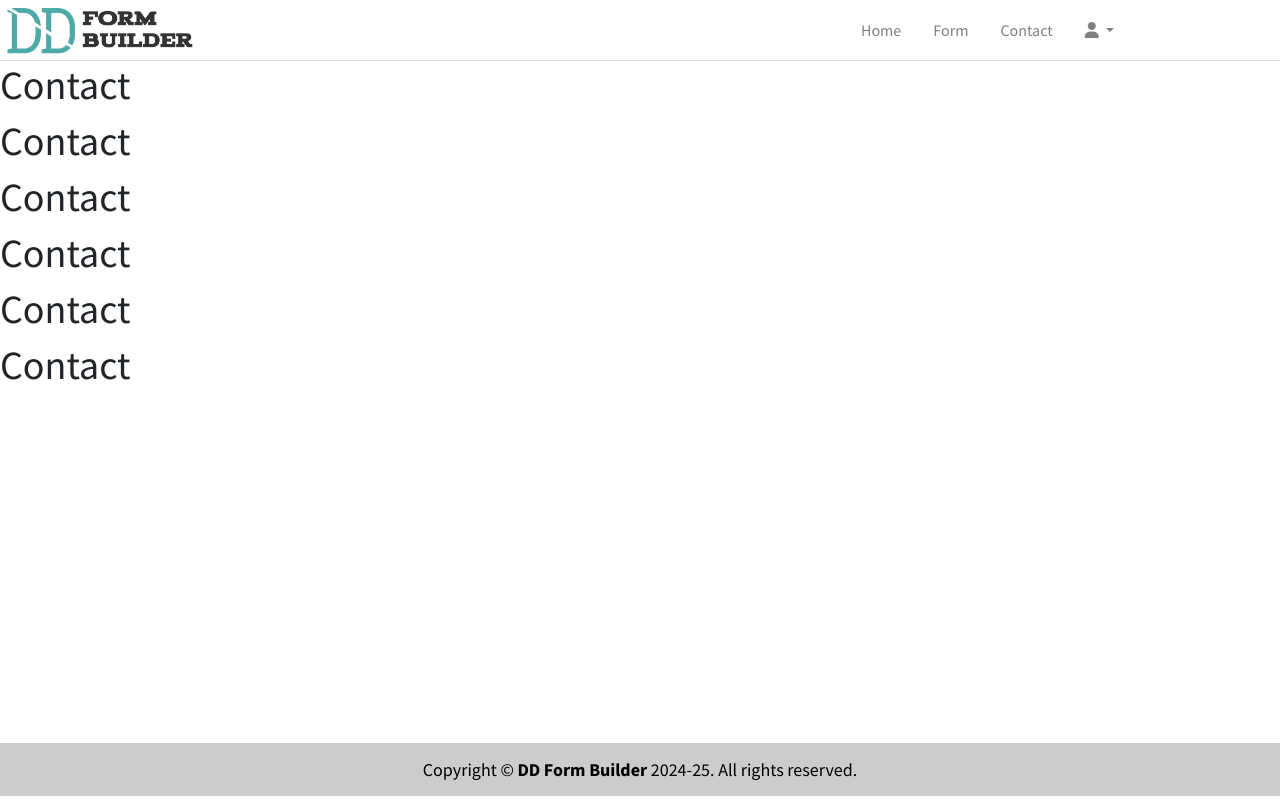
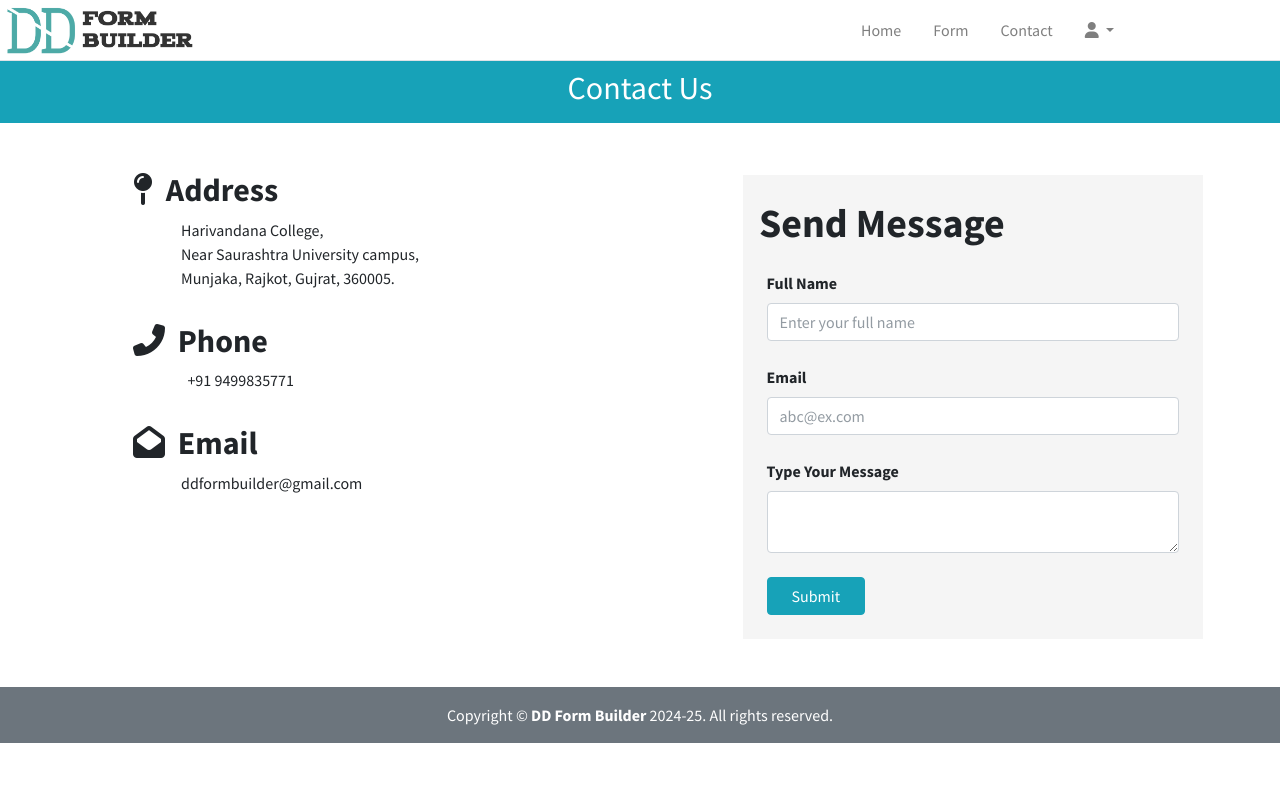
Before and after one commit to Darshil122/DD_FORM_BUILDER, a PHP site: page /contact.php in a window 1280 px wide. Run offline with PHP 8.4, Linux system fonts and the light colour scheme; a user stored in the database is signed in; some libraries are stand-ins or nearby versions.

Commit message:
Update file

```diff
--- a/form_builder/Include/header.php
+++ b/form_builder/Include/header.php
@@ -6,7 +6,7 @@
         header("Location: login.php");
     }
 ?>
-<nav class="main-header navbar navbar-expand navbar-white navbar-light p-0" style="margin-left:0px;">
+
     <a href="./index.php">
         <img src="dist/img/logo.png" alt="FormBuilder" height="60px" width="200px">
     </a>
@@ -45,4 +45,3 @@
             </ul>
         </li>
     </ul>
-</nav>
--- a/form_builder/contact.php
+++ b/form_builder/contact.php
@@ -10,41 +10,82 @@
     <title>Contact</title>
 </head>
 
-<body class="hold-transition layout-fixed">
+<body>
     <div class="wrapper">
         <!-- header -->
-        <?php include "./Include/header.php"; ?>
-        <div class="">
-            <section class="content">
+        <nav class="main-header navbar navbar-expand navbar-white navbar-light p-0 ml-0">
+            <?php include "./Include/header.php"; ?>
+            </nav>
+
+        <section id="content">
+            <div class="content-wrap">
                 <div class="container-fluid">
-                    <div class="row">
-                        <h1>Contact</h1>
-                    </div>
-                    <div class="row">
-                        <h1>Contact</h1>
-                    </div>
-                    <div class="row">
-                        <h1>Contact</h1>
-                    </div>
-                    <div class="row">
-                        <h1>Contact</h1>
-                    </div>
-                    <div class="row">
-                        <h1>Contact</h1>
-                    </div>
-                    <div class="row">
-                        <h1>Contact</h1>
+                    <div class="row mt-auto p-2 justify-content-center bg-info">
+                        <div class="col-lg-12">
+                            <h2 class="text-center">Contact Us</h2>
+                        </div>
                     </div>
                 </div>
-            </section>
-        </div>
+                <div class="container">
+                    <div class="row mt-5">
+                        <div class="col-lg-7">
+                            <div class="row ml-5">
+                                <div class="col-10">
+                                    <h2 class="font-weight-bold"><i class="fas fa-map-pin"></i>&nbsp;&nbsp;Address</h2>
+                                    <p class="ml-5">Harivandana College, <br>
+                                        Near Saurashtra University campus, <br>Munjaka, Rajkot, Gujrat, 360005.</p>
+                                </div>
+                                <div class="w-100"></div>
+                                <div class="col-10 mt-3">
+                                    <h2 class="font-weight-bold"><i class="fas fa-phone-alt"></i>&nbsp;&nbsp;Phone</h2>
+                                    <p class="ml-5">&nbsp;&nbsp;+91 9499835771</p>
+                                </div>
+                                <div class="w-100"></div>
+                                <div class="col-10 mt-3">
+                                    <h2 class="font-weight-bold"><i class="fas fa-envelope-open"></i>&nbsp;&nbsp;Email</h2>
+                                    <p class="ml-5">ddformbuilder@gmail.com</p>
+                                </div>
+                            </div>
+                        </div>
+                        <div class="col-lg-5">
+                            <div class="opening-table p-4 mt-1" style="background-color: #f5f5f5">
+                                <form action="" method="post">
+                                    <div class="row">
+                                        <h1 class="font-weight-bold mb-4">Send Message</h1>
+                                        <div class="col-12 mb-4">
+                                            <label for="name" class="form-label">Full Name</label>
+                                            <input type="text" name="name" id="name" class="form-control"
+                                                placeholder="Enter your full name">
+                                        </div>
+                                        <div class="col-12 mb-4">
+                                            <label for="email">Email</label>
+                                            <input type="email" class="form-control" name="email"
+                                                placeholder="abc@ex.com">
+                                        </div>
+                                        <div class="col-12 mb-4">
+                                            <label for="msg">Type Your Message</label><br>
+                                            <textarea name="msg" id="msg" class="form-control"></textarea>
+                                        </div>
+                                        <div class="col-6">
+                                            <button type="submit" class="px-4 btn btn-info">Submit</button>
+                                        </div>
+                                    </div>
+                                </form>
+
+                            </div>
+                        </div>
+                    </div>
+
+                </div>
+            </div>
+        </section><!-- #content end -->
 
         <!-- footer -->
-        <footer class="footer fixed-bootom">
-            Copyright &copy;&nbsp;<strong>DD Form Builder</strong>&nbsp;2024-25.
-            All rights reserved.
-        </footer>
     </div>
+    <footer class="p-3 mt-5 fs-large d-flex justify-content-center bg-secondary">
+        Copyright &copy;&nbsp;<strong>DD Form Builder</strong>&nbsp;2024-25.
+        All rights reserved.
+    </footer>
 </body>
 <?php include "./Include/script.php"; ?>
 
--- a/form_builder/index.php
+++ b/form_builder/index.php
@@ -14,7 +14,9 @@
 <body class="hold-transition sidebar-mini layout-fixed layout-footer-fixed">
     <div class="wrapper">
         <!-- header -->
+        <nav class="main-header navbar navbar-expand navbar-white navbar-light p-0 ml-0">
         <?php include "./Include/header.php"; ?>
+        </nav>
 
         <!-- sidebar -->
         <?php include "./Include/sidebar.php"; ?>
@@ -48,7 +50,7 @@
         </div>
         <!-- footer -->
 
-        <footer class="main-footer" style="color:black; background-color: rgba(0, 0, 0, 0.2);padding-bottom:12px;">
+        <footer class="main-footer bg-secondary pt-3 pb-2">
             Copyright &copy; <strong>DD Form Builder</strong> 2024-25.
             All rights reserved.
         </footer>
--- a/form_builder/style.css
+++ b/form_builder/style.css
@@ -94,6 +94,9 @@
     display: flex;
     font-size: large;
 }
+.mt{
+    margin-top: 100px;
+}
 
 @media only screen and (min-width: 1000px) {
     .toggle {
```
Also changed, not shown: form_builder/FormController.php (+5 -5 lines), form_builder/form.php (+7 -5 lines).
